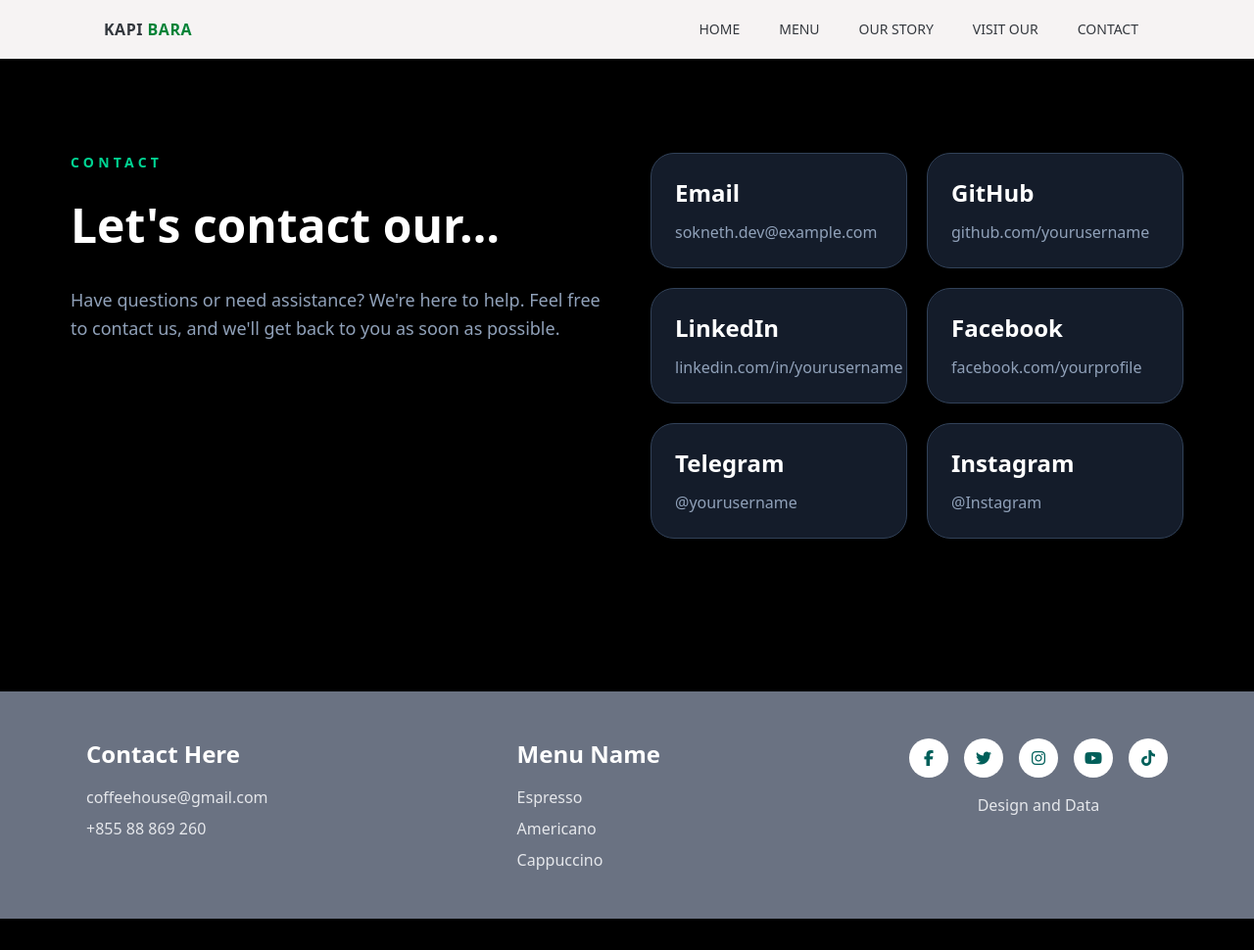
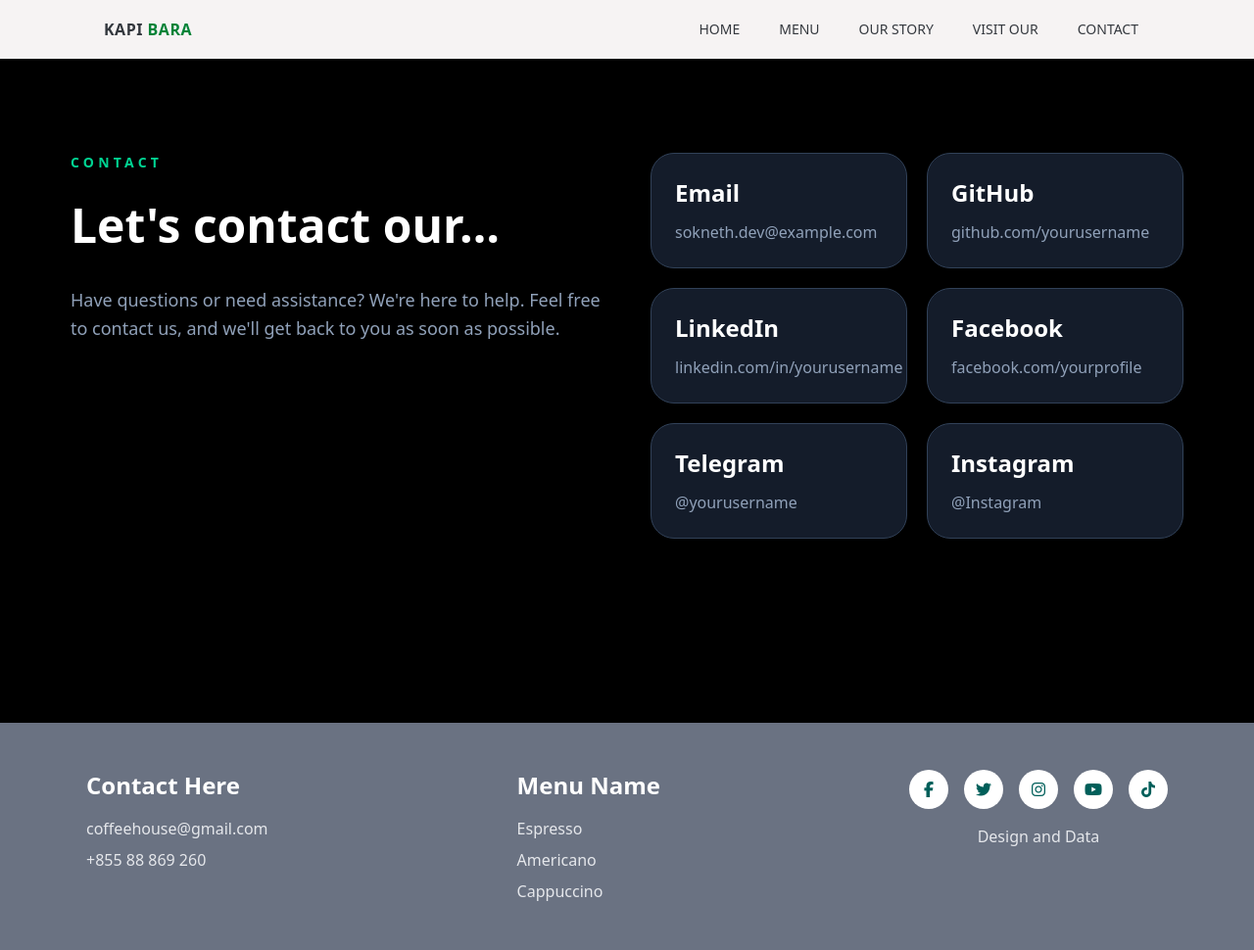
Before and after one commit to minet2943-byte/Schooll, a website: page src/html/contact.html in a window 1280 px wide. Shown: the whole page at 98% size. Before the commit the page ends 938 px from the top, so only its background shows below. Drawn offline with Linux system fonts and the light colour scheme.

Commit message:
finalProject

```diff
--- a/src/html/contact.html
+++ b/src/html/contact.html
@@ -133,7 +133,7 @@ navigation">☰ <span>Menu</span></label>
     </div>
 </section>
 
-     <footer class="bg-gray-500 text-white py-12 mt-15">
+     <footer class="bg-gray-500 text-white py-12 mt-23">
       <div class="max-w-6xl mx-auto px-6">
         <div class="flex flex-col md:flex-row justify-between items-center md:items-start gap-10">
             <div class="text-center md:text-left">
```
Also changed, not shown: src/output.css.
